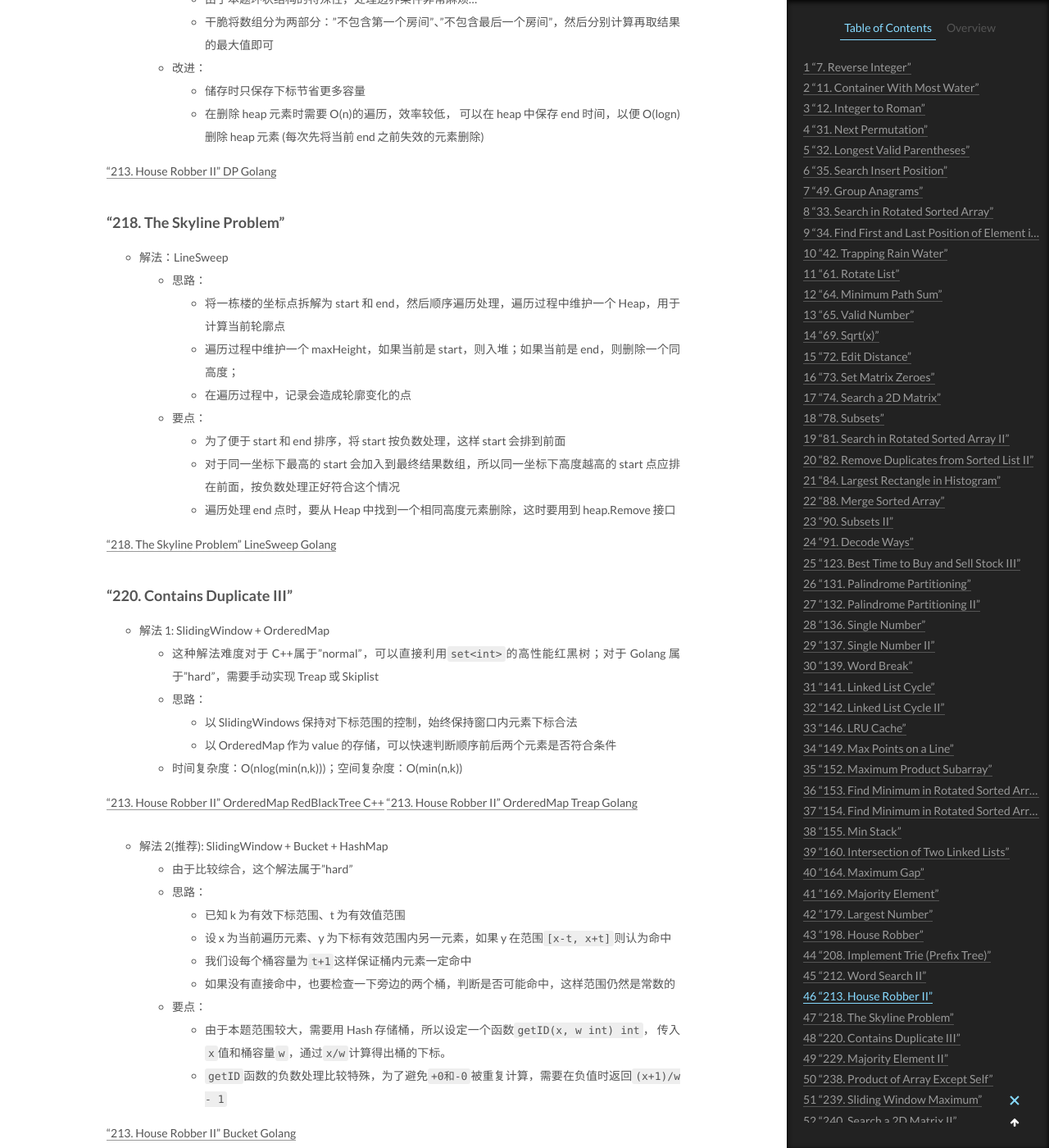
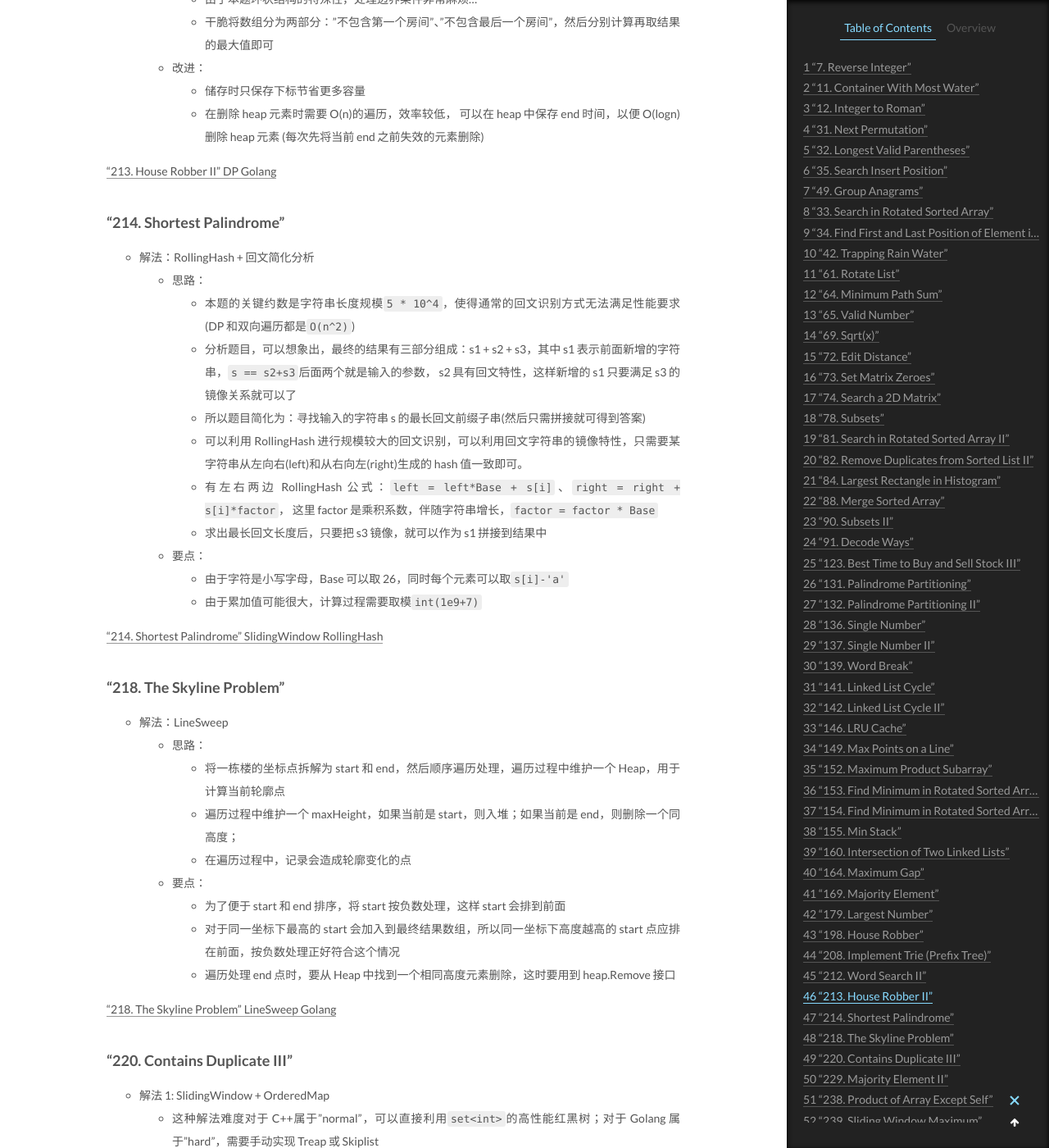
Before and after one commit to CodeHunter2006/CodeHunter2006.github.io, a Jekyll site: the page built from _posts/2020-12-27-LeetCode_Question_Category.md, in a window 1280 px wide and 1400 px high, scrolled down 14564 px. Shown: the whole window at 82% size. Built offline with Jekyll 4.4.1, drawn with Linux system fonts in a browser that asks for light colours; formulas are drawn with MathJax 3; some of the changed text lies outside the part shown.

Commit message:
[chore]: add contents.

```diff
--- a/_posts/2020-12-27-LeetCode_Question_Category.md
+++ b/_posts/2020-12-27-LeetCode_Question_Category.md
@@ -527,6 +527,24 @@ tags: Algorithm Leetcode
 
 ["213. House Robber II" DP Golang]()
 
+### "214. Shortest Palindrome"
+
+- 解法：RollingHash + 回文简化分析
+  - 思路：
+    - 本题的关键约数是字符串长度规模`5 * 10^4`，使得通常的回文识别方式无法满足性能要求(DP 和双向遍历都是`O(n^2)`)
+    - 分析题目，可以想象出，最终的结果有三部分组成：s1 + s2 + s3，其中 s1 表示前面新增的字符串，`s == s2+s3`后面两个就是输入的参数，
+      s2 具有回文特性，这样新增的 s1 只要满足 s3 的镜像关系就可以了
+    - 所以题目简化为：寻找输入的字符串 s 的最长回文前缀子串(然后只需拼接就可得到答案)
+    - 可以利用 RollingHash 进行规模较大的回文识别，可以利用回文字符串的镜像特性，只需要某字符串从左向右(left)和从右向左(right)生成的 hash 值一致即可。
+    - 有左右两边 RollingHash 公式：`left = left*Base + s[i]`、`right = right + s[i]*factor`，
+      这里 factor 是乘积系数，伴随字符串增长，`factor = factor * Base`
+    - 求出最长回文长度后，只要把 s3 镜像，就可以作为 s1 拼接到结果中
+  - 要点：
+    - 由于字符是小写字母，Base 可以取 26，同时每个元素可以取`s[i]-'a'`
+    - 由于累加值可能很大，计算过程需要取模`int(1e9+7)`
+
+["214. Shortest Palindrome" SlidingWindow RollingHash]()
+
 ### "218. The Skyline Problem"
 
 - 解法：LineSweep
@@ -1156,6 +1174,13 @@ tags: Algorithm Leetcode
   - 在递归开始要先对当前 dp 赋一个保底值
 
 ["664. Strange Printer" DP]()
+
+### "671. Second Minimum Node In a Binary Tree"
+
+- 解法：Tree + DFS
+  - 思路：
+    - 本题单纯就是利用二叉树 dfs 的遍历方法，寻找稍大于根结点的值
+    - 在遍历时，可以利用父结点小于子节点的特性，提前结束当前子树的遍历
 
 ### "677. Map Sum Pairs"
 
```
Also changed, not shown: _posts/2020-06-05-Network_Protocol.md (+3 -2 lines), _posts/2020-07-05-Algorithm_SlidingWindow.md (+26 -0 lines), _posts/2020-12-20-Algorithm_Tips.md (+15 -1 lines), assets/images/2021-07-10-LB_2.jpg (deleted).
